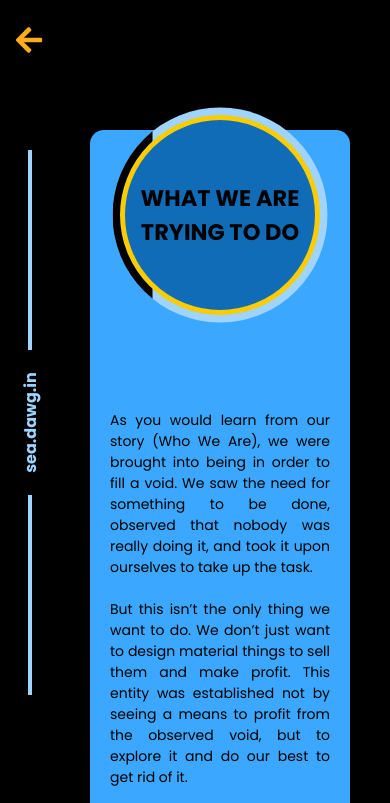
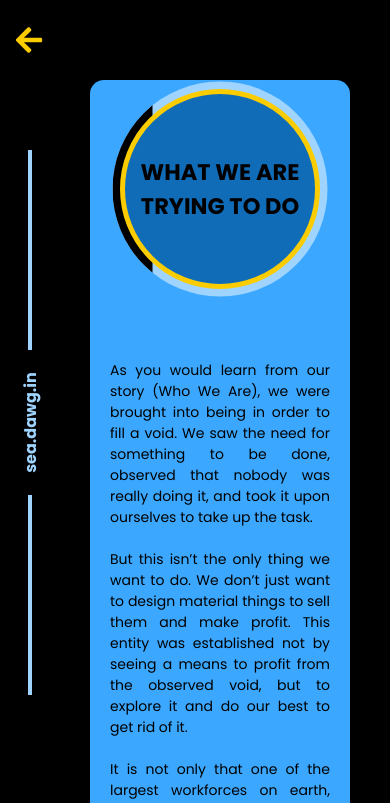
Before and after one commit to AmanRawatOfficial/seadawg.in, a React (Create React App) app: page /aim in a window 390 px wide. Shown: the top 803 px of the page. Built offline with nearby package versions, Linux system fonts and the light colour scheme.

Commit message:
Fixed some layout and added minor changes and spellings

```diff
--- a/src/components/CircularHeader/CircularHeader.scss
+++ b/src/components/CircularHeader/CircularHeader.scss
@@ -51,7 +51,6 @@
         height: 430px;
 
         p {
-            margin-top: 10px;
             font-size: 1.8rem;
             color: black;
             padding: 0 60px;
@@ -73,6 +72,17 @@
 }
 
 // Queries //
+@media (min-width: 2000px) {
+    .main_content {
+        .content {
+            p {
+                .content_first {
+                    margin-top: 50px;
+                }
+            }
+        }
+    }
+}
 
 @media (max-width: 1692px) {
     .main_content {
--- a/src/components/HomeButton/HomeButton.jsx
+++ b/src/components/HomeButton/HomeButton.jsx
@@ -9,7 +9,7 @@ function HomeButton() {
 
     return (
         <div className="home_button_container">
-            <FaArrowLeft onClick={() => navigate("/")} className="home_button" fill="#ffac1c"/>
+            <FaArrowLeft onClick={() => navigate("/")} className="home_button" fill="#fbcc00"/>
         </div>
     );
 }
--- a/src/components/Navs/style.scss
+++ b/src/components/Navs/style.scss
@@ -30,14 +30,23 @@
             align-items: center;
             justify-content: space-between;
             //   border: 1px solid red;
-            height: 15%;
+            height: 18%;
 
             .nav_link {
                 text-decoration: none;
             }
 
+            .nav_link_three {
+                display: flex;
+                align-items: center;
+                justify-content: space-between;
+                flex-direction: column;
+
+                height: 65%;
+            }
+
             span {
-                font-size: 2rem;
+                font-size: 1.6rem;
                 margin-top: 2rem;
                 border-bottom: 2px solid rgb(255, 255, 255);
                 cursor: pointer;
@@ -86,7 +95,7 @@
                 height: 20%;
 
                 span {
-                    font-size: 1.6rem;
+                    font-size: 1rem;
                 }
             }
         }
--- a/src/pages/Aim/Aim.scss
+++ b/src/pages/Aim/Aim.scss
@@ -1,8 +1,13 @@
 .aim {
     display: flex;
 
+    .heading_container {
+        top: 100px !important;
+    }
+
     .content {
         height: fit-content !important;
+        margin-top: 100px !important;
 
         .content_first {
             margin-top: 40px;
@@ -21,12 +26,28 @@
     }
 }
 
+@media (min-width: 2000px) {
+    .aim {
+    }
+}
+
 @media (max-width: 1669px) {
     .aim {
         .content {
             .content_second {
                 margin-top: 30px !important;
             }
+        }
+    }
+}
+
+@media (max-width: 1544px) {
+    .aim {
+        .heading_container {
+            top: 80px !important;
+        }
+        .content {
+            margin-top: -350px !important;
         }
     }
 }
@@ -54,7 +75,8 @@
             }
 
             .content_second {
-                .content_para_one {
+                margin-top: 60px !important;
+                .content_para_two {
                     display: inline;
                 }
             }
@@ -65,27 +87,32 @@
 @media (max-width: 1217px) {
     .aim {
         .content {
-            height: 1900px !important;
+            height: 2100px !important;
             .content_first {
-                margin-top: 400px !important;
+                margin-top: 500px !important;
 
+            }
+
+            .content_second {
+                margin-top: 0px !important;
             }
         }
     }
 }
 
-@media (max-width: 800px) {
+@media (max-width: 1000px) {
     .aim {
-        .content {
-            height: 1400px !important;
+        .heading_container {
+            top: 40px !important;
         }
     }
 }
 
+
 @media (max-width: 899px) {
     .aim {
         .content {
-            height: 2200px !important;
+            height: 2300px !important;
 
             .content_first {
                 margin-top: 400px !important;
@@ -93,11 +120,21 @@
         }
     }
 }
+@media (max-width: 800px) {
+    .aim {
+        .heading_container {
+            top: -6px !important;
+        }
+        .content {
+            height: 2000px !important;
+        }
+    }
+}
 
 @media (max-width: 748px) {
     .aim {
         .content {
-            height: 2600px !important;
+            height: 2700px !important;
 
             .content_first {
                 margin-top: 300px !important;
@@ -109,19 +146,19 @@
 @media (max-width: 560px) {
     .aim {
         .content {
-            height: 3000px !important;
-
-            .content_first {
-
-            }
+            height: 3300px !important;
         }
     }
 }
 
 @media (max-width: 495px) {
     .aim {
+        .heading_container {
+            top: -26px !important;
+        }
+
         .content {
-            height: 2000px !important;
+            height: 2200px !important;
 
             .content_first {
                 margin-top: 240px !important;
@@ -133,7 +170,7 @@
 @media (max-width: 376px) {
     .aim {
         .content {
-            height: 1600px !important;
+            height: 1700px !important;
         }
     }
 }
--- a/src/pages/Collaboration/Collaboration.jsx
+++ b/src/pages/Collaboration/Collaboration.jsx
@@ -17,8 +17,8 @@ function Collaboration() {
                     <br />
                     <br />
                     If you think you can add value to our products with your
-                    designs, think of some stuff up and let us know at
-                    <span className="highlight_yellow"> collaborate@seadawg.in</span>
+                    designs, think of some stuff up and let us know at {" "}
+                    <span className="highlight_yellow"><a href="mailto:collaborate@seadawg.in">{" "}collaborate@seadawg.in</a></span>
                     <br />
                     <br />
                     Bear in mind your suggestions have to be in line with our
--- a/src/pages/Collaboration/Collaboration.scss
+++ b/src/pages/Collaboration/Collaboration.scss
@@ -2,8 +2,11 @@
     display: flex;
 
     .highlight_yellow {
-        color: #fbcc00;
         font-weight: bold;
+
+        a {
+            color: #fbcc00;
+            text-decoration: none;
+        }
     }
-
 }
--- a/src/pages/Home/Home.jsx
+++ b/src/pages/Home/Home.jsx
@@ -7,33 +7,33 @@ import "./Home.scss";
 const Home = () => {
     const [open, setOpen] = useState(false);
     const [navType, setNavType] = useState("");
-    const [firstLink, setFirstLink] = useState(" ");
-    const [secondLink, setSecondLink] = useState("active_link");
+    const [firstLink, setFirstLink] = useState("active_link");
+    const [secondLink, setSecondLink] = useState(" ");
     // const nav1 = ['o', 'u', 'r', ' ', 's', 't', 'o', 'r', 'y']
 
     // Toggle animation for buttons (teasers, shop)
     function mouseOverFirstHandler() {
-        if (firstLink === " " && secondLink === "active_link") {
-            setFirstLink("active_link");
-            setSecondLink(" ");
+        if (firstLink === "active_link" && secondLink === " ") {
+            setFirstLink(" ");
+            setSecondLink("active_link");
         }
     }
 
     function mouseOutFirstHandler() {
-        setSecondLink("active_link");
-        setFirstLink(" ");
+        setSecondLink(" ");
+        setFirstLink("active_link");
     }
 
     function mouseOverSecondHandler() {
-        if (firstLink === " " && secondLink === "active_link") {
-            setSecondLink(" ");
-            setFirstLink("active_link");
+        if (firstLink === "active_link" && secondLink === " ") {
+            setSecondLink("active_link");
+            setFirstLink(" ");
         }
     }
 
     function mouseOutSecondHandler() {
-        setFirstLink(" ");
-        setSecondLink("active_link");
+        setFirstLink("active_link");
+        setSecondLink(" ");
     }
 
     return (
@@ -50,7 +50,7 @@ const Home = () => {
                         {/* <img src="images/story.png" alt="" /> */}
                         {/* Our Story */}
                         {/* <T text='yrotS ruO' /> */}
-                        <T text="⅄ꓤOꓕS ꓤՈO" />
+                        <T text="⅄ꓤOꓕS ꓕՈO" />
                     </div>
 
                     <div
--- a/src/pages/Intro/Intro.scss
+++ b/src/pages/Intro/Intro.scss
@@ -37,6 +37,12 @@
 
 
 // QUERIES //
+
+@media (min-width: 2000px) {
+    .comic_container {
+        margin-left: 550px;
+    }
+}
 
 @media (max-width: 1669px) {
     .comic_container {
@@ -101,7 +107,7 @@
 @media (max-width: 438px) {
     .comic_stripe_container {
         width: 240px;
-        height: 5320px;
+        height: 5920px;
         margin-left: -60px;
 
 
--- a/src/pages/Order/Order.jsx
+++ b/src/pages/Order/Order.jsx
@@ -14,7 +14,7 @@ function Order() {
                 <div className="content_first">
                     If you are a company/ supplier looking for a bulk order,
                     please contact us at{" "}
-                    <span className="highlight_yellow">corporate@dawg.in</span>{" "}
+                    <span className="highlight_yellow"><a href="mailto:corporate@seadawg.in">corporate@dawg.in</a></span>{" "}
                     with the subject “bulk order enquiry”.
                     <br />
                     <br />
--- a/src/pages/Order/Order.scss
+++ b/src/pages/Order/Order.scss
@@ -1,12 +1,16 @@
 .orders {
     display: flex;
 
-    .highlight_yellow {
-        color: #fbcc00;
-        font-weight: bold;
-    }
+    .content_first {
+        .highlight_yellow {
+            font-weight: bold;
 
-    .content_first {
+            a {
+                color: #fbcc00;
+                text-decoration: none;
+            }
+        }
+
         div {
             width: 100%;
             display: flex;
@@ -21,6 +25,7 @@
         width: 164px;
         letter-spacing: 4px;
         padding: 10px;
+        margin-top: 20px;
         color: #fbcc00;
         background-color: rgba(6, 30, 44, 0.753);
         font-weight: bold;
@@ -35,6 +40,14 @@
 
     //     }
     // }
+}
+
+@media (max-width: 1669px) {
+    .orders {
+        button {
+            margin-top: 0px;
+        }
+    }
 }
 
 
--- a/src/pages/Shop/Shop.jsx
+++ b/src/pages/Shop/Shop.jsx
@@ -13,7 +13,7 @@ function Shop() {
             <SeaDawgMark />
             <CircularHeader color="#fbcc00" heading="COMING SOON!">
                 <div className="content_first">
-                    <h3>HEAVE TIGHT,AND MAKE FAST!</h3>
+                    <h3>HEAVE TIGHT, AND MAKE FAST!</h3>
                     <br />
                     <br />
                     Watch this space for our upcoming Pre-Launch limited stock
```
Also changed, not shown: src/components/Navs/Navs.jsx (+15 -6 lines).
